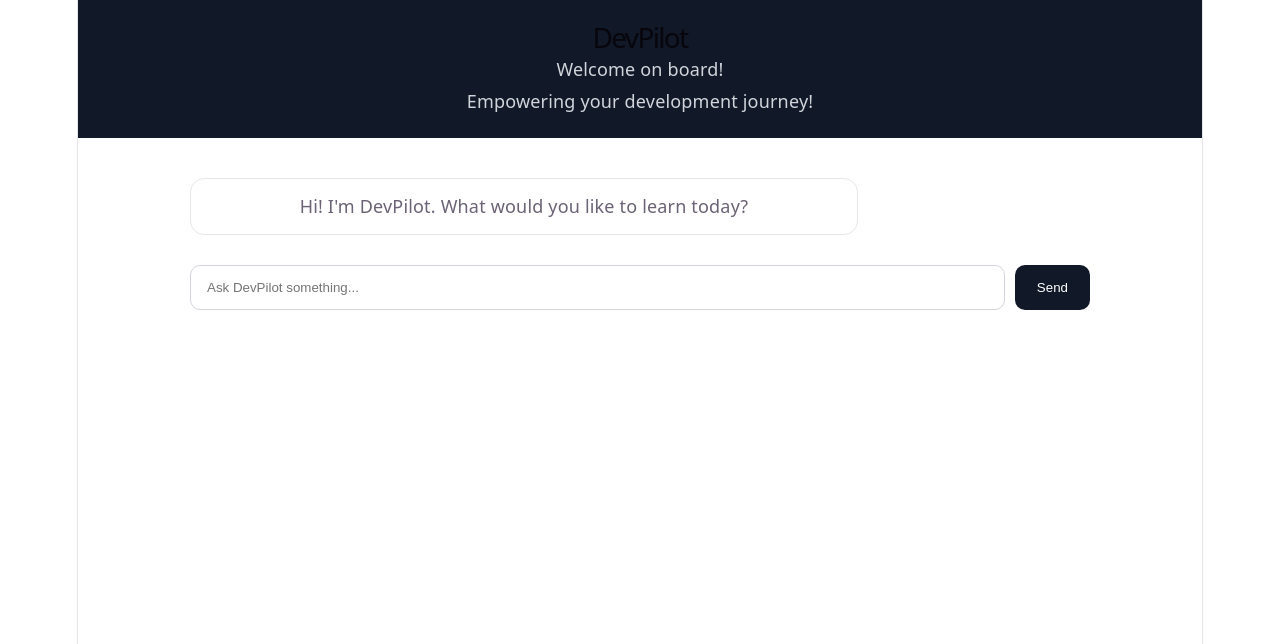
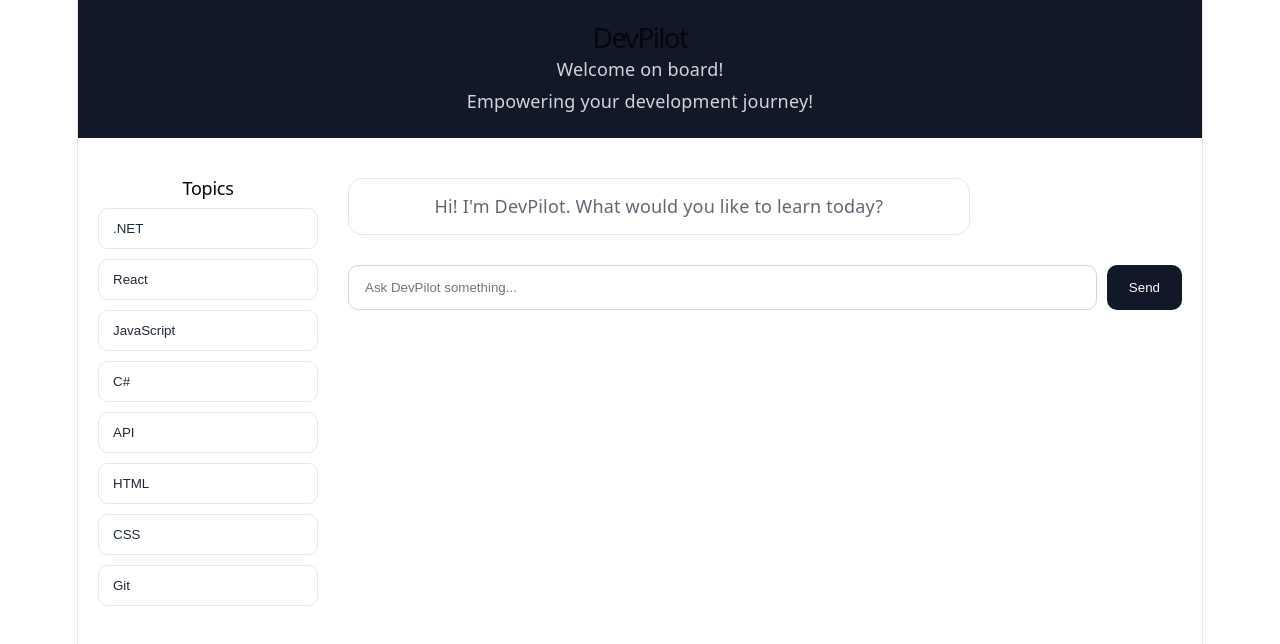
Before and after one commit to TSOLER89/devpilot, a React (Vite) app: page / in a window 1280 px wide. Shown: the top 644 px of the page. Built offline with nearby package versions, Linux system fonts and the light colour scheme.

Commit message:
Add TopicSidebar component and integrate with main layout

```diff
--- a/src/App.css
+++ b/src/App.css
@@ -79,6 +79,52 @@
   opacity: 0.9;
 }
 
+/* Sidebar and main layout styles */
+
+.main-layout {
+  display: flex;
+  max-width: 1200px;
+  margin: 0 auto;
+  gap: 30px;
+  padding: 40px 20px;
+}
+
+.sidebar {
+  width: 220px;
+  flex-shrink: 0;
+}
+
+.sidebar h2 {
+  margin-top: 0;
+  font-size: 18px;
+}
+
+.topic-list {
+  display: flex;
+  flex-direction: column;
+  gap: 10px;
+}
+
+.topic-button {
+  width: 100%;
+  padding: 12px 14px;
+  border: 1px solid #e5e7eb;
+  border-radius: 10px;
+  background-color: white;
+  color: #1f2937;
+  text-align: left;
+  cursor: pointer;
+}
+
+.topic-button:hover {
+  background-color: #f3f4f6;
+}
+
+.main-layout .chat-container {
+  flex: 1;
+  margin: 0;
+  padding: 0;
+}
 
 /* Responsive styles for smaller screens */
 @media (max-width: 768px) {
@@ -110,4 +156,23 @@
   .chat-input button {
     padding: 12px 16px;
   }
+  .main-layout {
+  flex-direction: column;
+  padding: 20px 15px;
+  gap: 20px;
 }
+
+.sidebar {
+  width: 100%;
+}
+
+.topic-list {
+  flex-direction: row;
+  overflow-x: auto;
+}
+
+.topic-button {
+  width: auto;
+  white-space: nowrap;
+}
+}
--- a/src/App.jsx
+++ b/src/App.jsx
@@ -4,6 +4,8 @@ import Header from "./components/Header";
 import ChatMessage from "./components/ChatMessage";
 import ChatInput from "./components/ChatInput";
 import { getBotResponse } from "./Data/botResponses";
+import TopicSidebar from "./components/TopicSidebar";
+
 
 function App() {
   const [input, setInput] = useState("");
@@ -15,6 +17,10 @@ function App() {
       message: "Hi! I'm DevPilot. What would you like to learn today?",
     },
   ]);
+
+  const handleTopicSelect = (topic) => {
+  setInput(`Explain ${topic}`);
+};
 
 
  const handleSend = () => {
@@ -43,6 +49,9 @@ function App() {
     <div className="app">
       <Header />
 
+        <div className="main-layout">
+      <TopicSidebar onSelectTopic={handleTopicSelect} />
+
       <main className="chat-container">
         {messages.map((item) => (
           <ChatMessage
@@ -59,6 +68,7 @@ function App() {
         />
       </main>
     </div>
+    </div>
   );
 }
 
--- /dev/null
+++ b/src/components/TopicSidebar.jsx
@@ -0,0 +1,32 @@
+const topics = [
+    ".NET",
+    "React",
+    "JavaScript",
+    "C#",
+    "API",
+    "HTML",
+    "CSS",
+    "Git",
+];
+
+function TopicSidebar({ onSelectTopic }) {
+  return (
+    <aside className="sidebar">
+      <h2>Topics</h2>
+
+      <div className="topic-list">
+        {topics.map((topic) => (
+          <button
+            key={topic}
+            className="topic-button"
+            onClick={() => onSelectTopic(topic)}
+          >
+            {topic}
+          </button>
+        ))}
+      </div>
+    </aside>
+  );
+}
+
+export default TopicSidebar;
```
